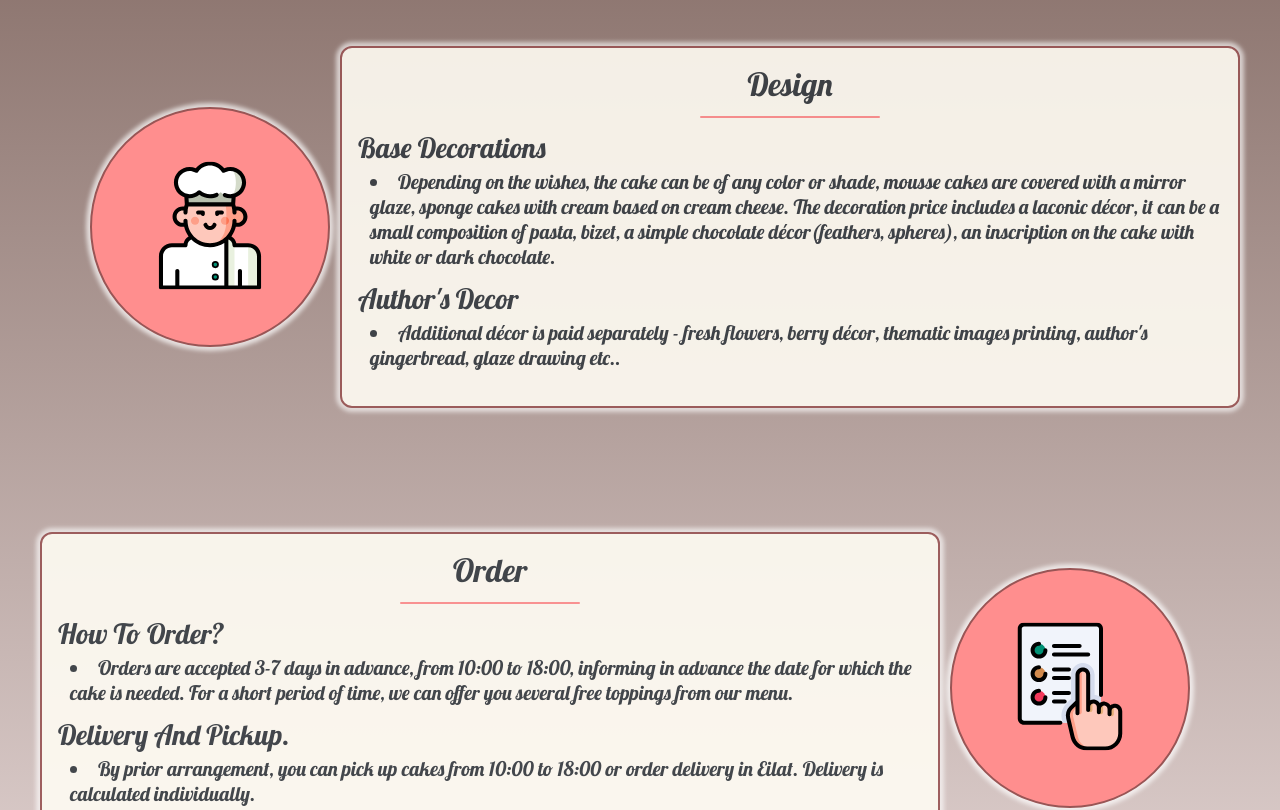
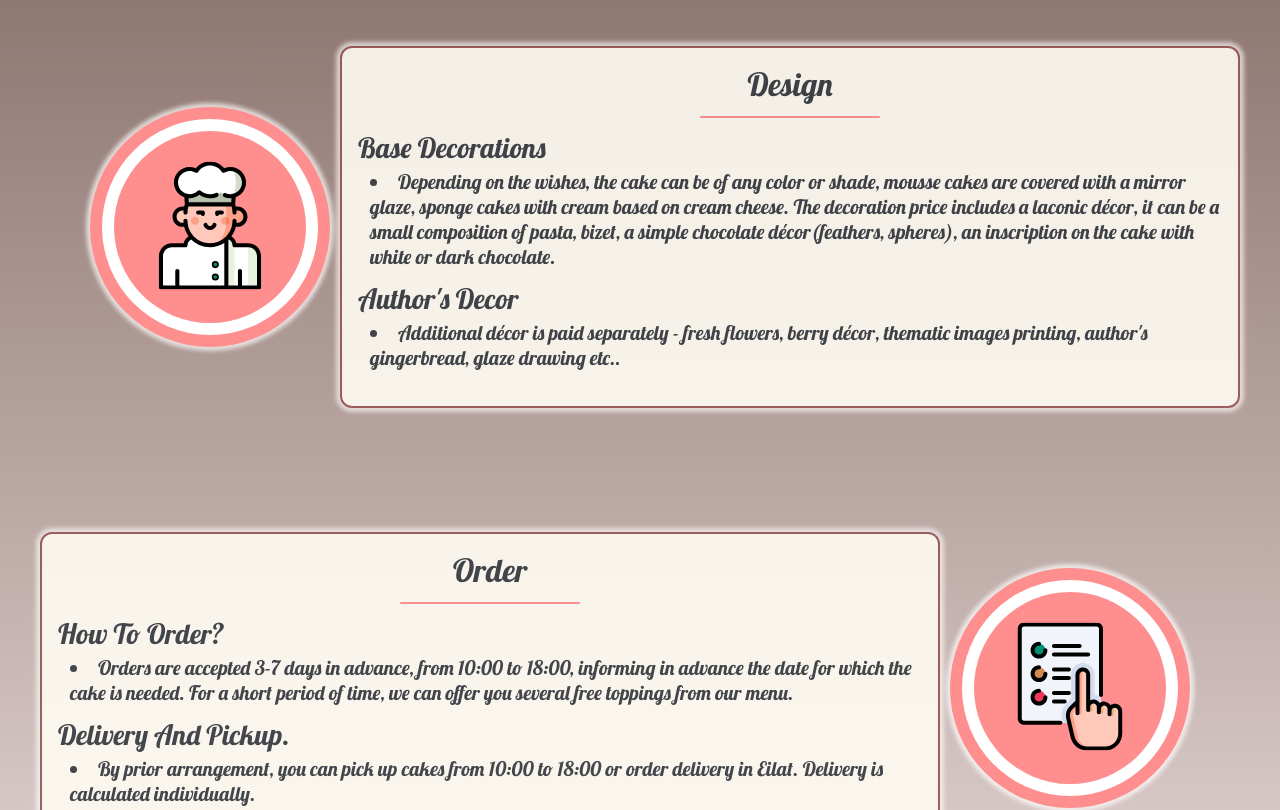
Before and after one commit to AndrewShmorhunGit/natalie-cakes, a React (Create React App) app: page / in a window 1280 px wide. Shown: the part 1700-2510 px from the top of the page. Built offline with nearby package versions, Linux system fonts and the light colour scheme.

Commit message:
refactoring Information section logos

```diff
--- a/src/components/information/Information.tsx
+++ b/src/components/information/Information.tsx
@@ -5,6 +5,7 @@ import {
   FlexCenterContainer,
   InfoContainer,
   InfoHeader,
+  InfoLogoContainer,
   InfoParagraph,
   InfoSubHeader,
   MainHeader,
@@ -12,18 +13,12 @@ import {
 import { DesignLogo, IngredientsLogo, OrderLogo } from "components/logos/Logos";
 import { IAppBox } from "interfaces/IApp";
 import { palette } from "styles/palette";
-import {
-  appShadows,
-  container,
-  // container,
-  createGrid,
-  paddingTopBottom,
-} from "styles/styles";
+import { container, createGrid, paddingTopBottom } from "styles/styles";
 
 export function Information({ appBox }: { appBox: IAppBox }) {
   const content = appBox.innerContent;
   const { setMedia, isMedia } = appBox;
-
+  const logoSettings = setMedia(128, 100, 84, 48);
   return (
     <main
       className={css({
@@ -75,42 +70,15 @@ export function Information({ appBox }: { appBox: IAppBox }) {
             <InfoSubHeader>{content.ingredientsText.h2}</InfoSubHeader>
             <InfoParagraph>{content.ingredientsText.p2}</InfoParagraph>
           </InfoContainer>
-
-          <Container
-            className={css({
-              position: "relative",
-            })}
-          >
-            <Container
-              className={css({
-                position: "absolute",
-                left: "0",
-                top: isMedia.mini ? "0" : "50%",
-                transform: "translate(calc(-50% - 2rem), -50%)",
-                zIndex: "2",
-              })}
-            >
-              <IngredientsLogo
-                height={setMedia(128, 100, 84, 48)}
-                width={setMedia(128, 100, 84, 48)}
-              />
-            </Container>
-
-            <DecoContainer
-              width={+setMedia(24, 20, 16, 8)}
-              height={+setMedia(24, 20, 16, 8)}
-              color={palette.main_primary}
-              style={{
-                position: "absolute",
-                left: "50%",
-                top: isMedia.mini ? "0" : "50%",
-                transform: "translate(calc(-50% - 2rem ), -50%)",
-                borderRadius: "50%",
-                border: `solid ${palette.main_primary_dark} .2rem`,
-                boxShadow: appShadows.buttonActive,
-              }}
-            />
-          </Container>
+          <InfoLogoContainer
+            Logo={
+              <IngredientsLogo height={logoSettings} width={logoSettings} />
+            }
+            isCondition={isMedia.mini}
+            setMedia={setMedia}
+            type={"right"}
+            step={+setMedia(2.4, 2, 1.6, 1)}
+          />
         </Container>
 
         <Container
@@ -119,36 +87,13 @@ export function Information({ appBox }: { appBox: IAppBox }) {
             ...createGrid("1fr 3fr", 1),
           })}
         >
-          <Container className={css({ position: "relative", zIndex: "2" })}>
-            <DecoContainer
-              width={+setMedia(24, 20, 16, 8)}
-              height={+setMedia(24, 20, 16, 8)}
-              color={palette.main_primary}
-              style={{
-                position: "absolute",
-                left: "0",
-                top: isMedia.mini ? "0" : "50%",
-                transform: "translate(calc(-50% + 2rem ), -50%)",
-                borderRadius: "50%",
-                border: `solid ${palette.main_primary_dark} .2rem`,
-                boxShadow: appShadows.buttonActive,
-              }}
-            />
-            <Container
-              className={css({
-                position: "absolute",
-                left: "0",
-                top: isMedia.mini ? "0" : "50%",
-                transform: "translate(calc(-50% + 2rem), -50%)",
-                zIndex: "2",
-              })}
-            >
-              <DesignLogo
-                height={setMedia(128, 100, 84, 48)}
-                width={setMedia(128, 100, 84, 48)}
-              />
-            </Container>
-          </Container>
+          <InfoLogoContainer
+            Logo={<DesignLogo height={logoSettings} width={logoSettings} />}
+            isCondition={isMedia.mini}
+            setMedia={setMedia}
+            type={"left"}
+            step={+setMedia(2.4, 2, 1.6, 1)}
+          />
           <InfoContainer
             className={css({
               display: "flex",
@@ -201,40 +146,13 @@ export function Information({ appBox }: { appBox: IAppBox }) {
               <InfoSubHeader>{content.orderText.h2}</InfoSubHeader>
               <InfoParagraph>{content.orderText.p2}</InfoParagraph>
             </InfoContainer>
-            <Container
-              className={css({
-                position: "relative",
-              })}
-            >
-              <Container
-                className={css({
-                  position: "absolute",
-                  left: "0",
-                  top: isMedia.mini ? "0" : "50%",
-                  transform: "translate(calc(-50% - 2rem), -50%)",
-                  zIndex: "2",
-                })}
-              >
-                <OrderLogo
-                  height={setMedia(128, 100, 84, 48)}
-                  width={setMedia(128, 100, 84, 48)}
-                />
-              </Container>
-              <DecoContainer
-                width={+setMedia(24, 20, 16, 8)}
-                height={+setMedia(24, 20, 16, 8)}
-                color={palette.main_primary}
-                style={{
-                  position: "absolute",
-                  left: "0",
-                  top: isMedia.mini ? "0" : "50%",
-                  transform: "translate(calc(-50% - 2rem ), calc(-50%))",
-                  borderRadius: "50%",
-                  border: `solid ${palette.main_primary_dark} .2rem`,
-                  boxShadow: appShadows.buttonActive,
-                }}
-              />
-            </Container>
+            <InfoLogoContainer
+              Logo={<OrderLogo height={logoSettings} width={logoSettings} />}
+              isCondition={isMedia.mini}
+              setMedia={setMedia}
+              type={"right"}
+              step={+setMedia(2.4, 2, 1.6, 1)}
+            />
           </Container>
         </Container>
         <FlexCenterContainer>
@@ -272,7 +190,6 @@ export function Information({ appBox }: { appBox: IAppBox }) {
                   display: "grid",
                   minWidth: `${setMedia(32, 30, 28)}rem`,
                   height: "8rem",
-                  // maxHeight: `16rem`,
                   borderRadius: "4rem",
                   border: `solid 0.2rem ${palette.text_dark}`,
                   marginTop: `${isMedia.mini ? "4rem" : "2rem"}`,
@@ -315,14 +232,11 @@ export function Information({ appBox }: { appBox: IAppBox }) {
                 </InfoHeader>
               </Container>
             </Container>
-            <Container
-            // className={css({ gridColumn: "2/-1", gridRow: "1/-1" })}
-            >
+            <Container>
               <FlexCenterContainer
                 className={css({
                   flexDirection: "column",
                   gap: "3.2rem",
-                  // paddingTop: "3.6rem",
                   padding: `${isMedia.mini ? "1.6" : "4.4"}rem`,
                 })}
               >
--- a/src/components/lib/StyledComponents.tsx
+++ b/src/components/lib/StyledComponents.tsx
@@ -2,7 +2,11 @@ import styled from "@emotion/styled/macro";
 import { palette, appShadows, mq, styles } from "styles/imports";
 import { css } from "@emotion/css";
 import { EmotionJSX } from "@emotion/react/types/jsx-namespace";
-import { paddingTopBottom, wideContainer } from "styles/styles";
+import {
+  infoLogoContainerAbsoluteSettings,
+  paddingTopBottom,
+  wideContainer,
+} from "styles/styles";
 import { IHeroSelectors, ISelectorParams } from "interfaces/IHero";
 
 // STYLED GENERAL CUSTOM COMPONENTS
@@ -336,12 +340,90 @@ const InfoParagraph = styled.li({
   },
 });
 
-// const InfoImage = styled.img({
-//   position: "absolute",
-//   left: "50%",
-//   top: "50%",
-//   transform: "translate(calc(-50% - 2rem ), calc(-50%))",
-// });
+function InfoLogoContainer({
+  Logo,
+  type,
+  isCondition,
+  step,
+  big = 24,
+  medium = 20,
+  small = 16,
+  mini = 8,
+  setMedia,
+}: {
+  Logo: EmotionJSX.Element;
+  type: "left" | "right";
+  isCondition: boolean;
+  big?: number;
+  medium?: number;
+  small?: number;
+  mini?: number;
+  step: number;
+  setMedia: (
+    bigParam: string | number,
+    mediumParam?: string | number | undefined,
+    smallParam?: string | number | undefined,
+    minParam?: string | number | undefined
+  ) => string | number;
+}) {
+  return (
+    <Container className={css({ position: "relative", zIndex: "2" })}>
+      <DecoContainer
+        width={+setMedia(big, medium, small, mini)}
+        height={+setMedia(big, medium, small, mini)}
+        color={palette.main_primary}
+        style={{
+          position: "absolute",
+          ...infoLogoContainerAbsoluteSettings(isCondition, type),
+          // border: `solid ${palette.main_primary_dark} .2rem`,
+          boxShadow: appShadows.buttonActive,
+        }}
+      />
+      <DecoContainer
+        width={+setMedia(big - step, medium - step, small - step, mini - step)}
+        height={+setMedia(big - step, medium - step, small - step, mini - step)}
+        color={palette.white}
+        style={{
+          position: "absolute",
+
+          ...infoLogoContainerAbsoluteSettings(isCondition, type),
+        }}
+      />
+      <DecoContainer
+        width={
+          +setMedia(
+            big - step * 2,
+            medium - step * 2,
+            small - step * 2,
+            mini - step * 2
+          )
+        }
+        height={
+          +setMedia(
+            big - step * 2,
+            medium - step * 2,
+            small - step * 2,
+            mini - step * 2
+          )
+        }
+        color={palette.main_primary}
+        style={{
+          position: "absolute",
+          ...infoLogoContainerAbsoluteSettings(isCondition, type),
+        }}
+      />
+      <Container
+        className={css({
+          position: "absolute",
+          ...infoLogoContainerAbsoluteSettings(isCondition, type),
+          zIndex: "2",
+        })}
+      >
+        {Logo}
+      </Container>
+    </Container>
+  );
+}
 
 // FOOTER
 
@@ -538,7 +620,7 @@ export {
   FlexColumnContainer,
   FlexCenterContainer,
   HeroBackDropFilterContainer as BackDropFilterContainer,
-  // InfoImage,
+  InfoLogoContainer,
   InfoContainer,
   InfoSubHeader,
   InfoHeader,
--- a/src/styles/styles.ts
+++ b/src/styles/styles.ts
@@ -3,11 +3,18 @@ import { mq } from "./media-queries";
 
 // Absolute
 
-export const absoluteCenter = {
-  position: "absolute",
-  left: "50%",
-  top: "50%",
-  transform: "translate(-50%, -50%)",
+export const infoLogoContainerAbsoluteSettings = (
+  isCondition: boolean,
+  type: "left" | "right"
+) => {
+  return {
+    left: "0",
+    top: isCondition ? "0" : "50%",
+    transform: `translate(calc(-50% ${
+      type === "left" ? "+" : "-"
+    } 2rem ), -50%)`,
+    borderRadius: "50%",
+  };
 };
 
 // Flex
```
Also changed, not shown: 1 other file (tests, documents, lock files or other folders).
